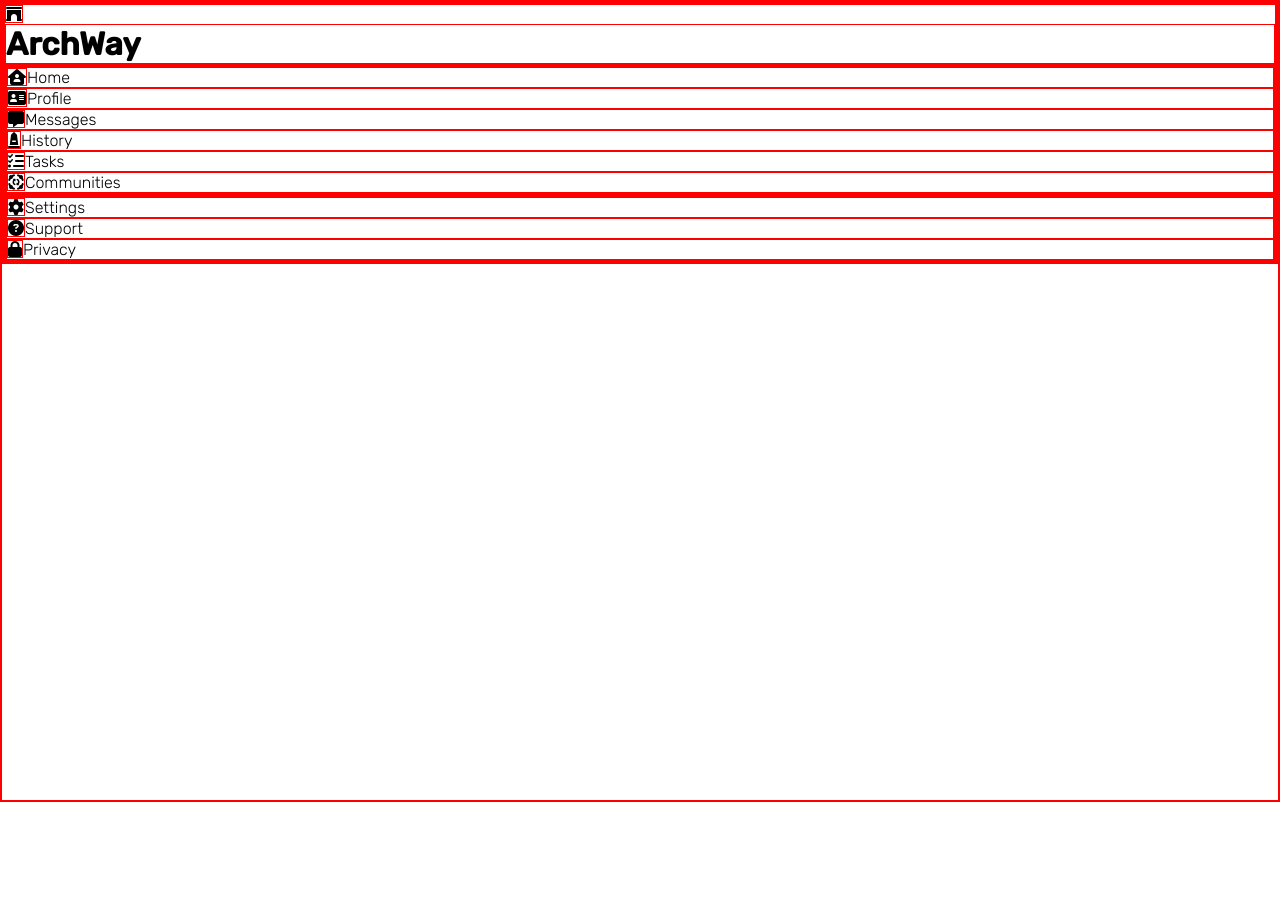
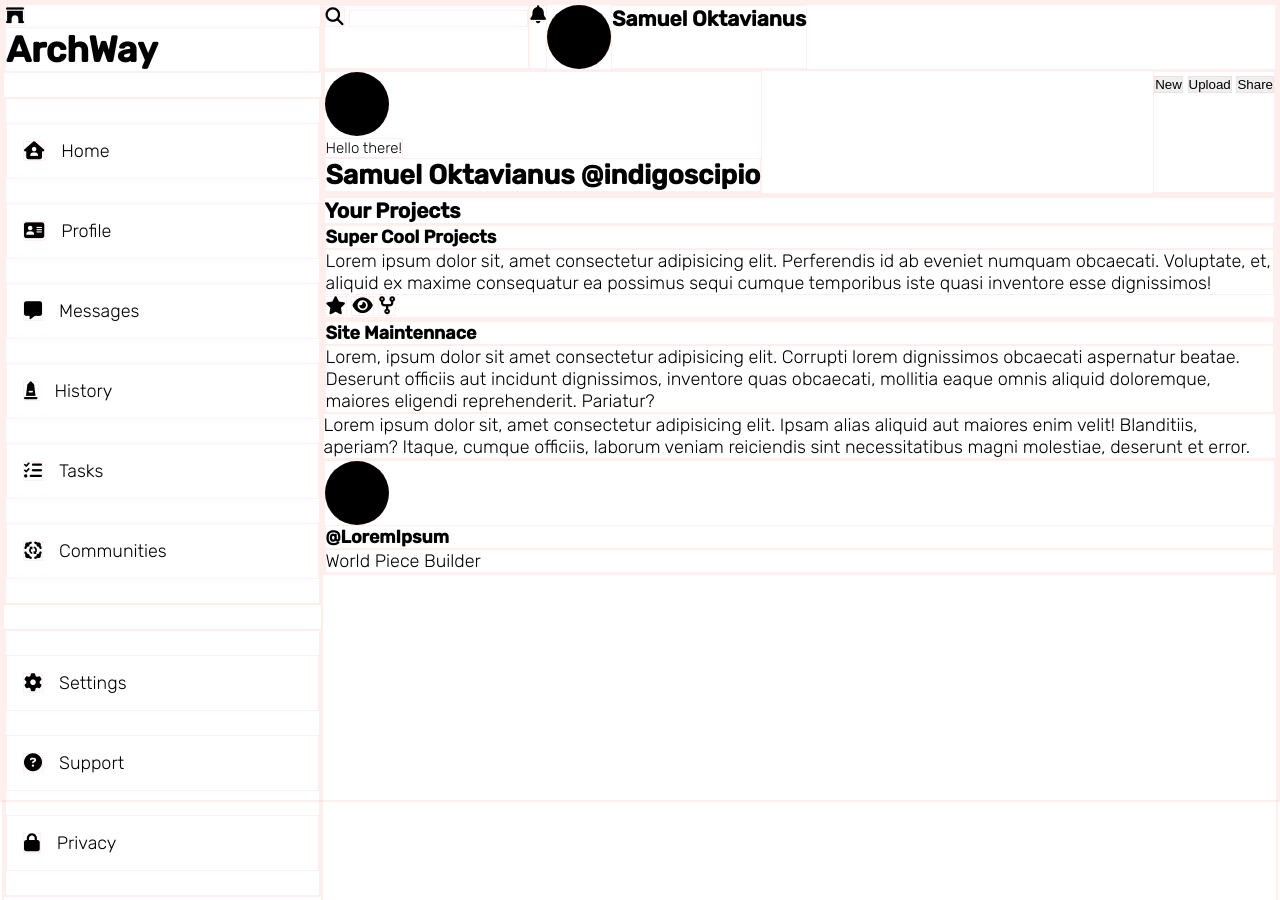
Before and after one commit to indigoscipio/admin-dashboard-v1, a plain HTML site: page index.html in a window 1280 px wide. Shown: the top 900 px of the page. Before the commit the page ends 802 px from the top, so only its background shows below. Drawn offline with Linux system fonts and the light colour scheme.

Commit message:
having a hard time deciding between grid vs column

```diff
--- a/index.html
+++ b/index.html
@@ -7,6 +7,7 @@
     <title>Admin Dashboard</title>
     <link rel="stylesheet" href="style.css" />
   </head>
+
   <body>
     <div class="container">
       <div class="sidebar">
@@ -26,18 +27,19 @@
         </div>
         <div class="sidebar-menu-2">
           <ul>
-            <li><i class="fa-solid fa-gear"></i></i>Settings</li>
+            <li><i class="fa-solid fa-gear"></i>Settings</li>
             <li><i class="fa-solid fa-circle-question"></i>Support</li>
             <li><i class="fa-solid fa-lock"></i>Privacy</li>
           </ul>
         </div>
       </div>
+
+      <div class="top-nav">
+        <div class="header-1">
+          <div class="search-bar">
+            <i class="fa-solid fa-magnifying-glass"></i>
+            <input type="search" />
           </div>
-
-      <!-- <div class="main-container">
-          <div class="header-1">
-            <i class="fa-solid fa-magnifying-glass"></i>
-              <input type="search">
           <i class="fa-solid fa-bell"></i>
           <div class="avatar small"></div>
           <h3>Samuel Oktavianus</h3>
@@ -54,16 +56,52 @@
             <button>Share</button>
           </div>
         </div>
+      </div>
+
       <div class="main-content">
-            <div class="your-projects">
+        <div class="projects-container">
           <h3>Your Projects</h3>
-                <div class="project">
+          <div class="project-item">
             <h4>Super Cool Projects</h4>
-                    Lorem ipsum dolor sit, amet consectetur adipisicing elit. Perferendis id ab eveniet numquam obcaecati. Voluptate, et, aliquid ex maxime consequatur ea possimus sequi cumque temporibus iste quasi inventore esse dignissimos!
+            <p>
+              Lorem ipsum dolor sit, amet consectetur adipisicing elit.
+              Perferendis id ab eveniet numquam obcaecati. Voluptate, et,
+              aliquid ex maxime consequatur ea possimus sequi cumque temporibus
+              iste quasi inventore esse dignissimos!
+            </p>
+            <i class="fa-solid fa-star"></i>
+            <i class="fa-solid fa-eye"></i>
+            <i class="fa-solid fa-code-fork"></i>
+          </div>
+        </div>
+
+        <div class="announcements-container">
+          <div class="announcement-item">
+            <h4>Site Maintennace</h4>
+            <p>
+              Lorem, ipsum dolor sit amet consectetur adipisicing elit. Corrupti
+              lorem dignissimos obcaecati aspernatur beatae. Deserunt officiis
+              aut incidunt dignissimos, inventore quas obcaecati, mollitia eaque
+              omnis aliquid doloremque, maiores eligendi reprehenderit.
+              Pariatur?
+            </p>
+          </div>
+          Lorem ipsum dolor sit, amet consectetur adipisicing elit. Ipsam alias
+          aliquid aut maiores enim velit! Blanditiis, aperiam? Itaque, cumque
+          officiis, laborum veniam reiciendis sint necessitatibus magni
+          molestiae, deserunt et error.
+        </div>
+
+        <div class="trending-container">
+          <div class="trending-item">
+            <div class="avatar small"></div>
+            <h4>@LoremIpsum</h4>
+            <p>World Piece Builder</p>
           </div>
         </div>
       </div>
-      </div> -->
+    </div>
+
     <script src="script.js"></script>
     <script src="https://kit.fontawesome.com/ffb9bf6e53.js"></script>
   </body>
--- a/style.css
+++ b/style.css
@@ -3,11 +3,61 @@
   margin: 0;
   padding: 0;
   box-sizing: border-box;
-  border: 1px solid red;
+  border: 1px solid rgba(255, 0, 0, 0.068);
+}
+
+:root {
+  font-size: 18px;
 }
 
 body {
   font-weight: 300;
   font-family: "Rubik", sans-serif;
   height: 100vh;
+  overflow: hidden;
 }
+
+.container {
+  display: grid;
+  grid-template-columns: 1fr 3fr;
+  grid-template-rows: 1fr 8fr;
+}
+
+.sidebar {
+  grid-row: 1/3;
+  display: flex;
+  flex-direction: column;
+  gap: 24px;
+}
+
+.sidebar ul li {
+  margin: 24px 0;
+  padding: 16px 0;
+  list-style-type: none;
+}
+
+.sidebar ul li .fa-solid {
+  margin: 0 16px;
+}
+
+.main-content {
+  grid-column: 2/4;
+}
+
+.avatar {
+  height: 64px;
+  width: 64px;
+  background-color: black;
+  border-radius: 50%;
+}
+
+.header-1 {
+  display: flex;
+  grid-template-columns: 3fr auto;
+}
+
+.header-2 {
+  display: flex;
+  flex-direction: row;
+  justify-content: space-between;
+}
```
Lines whose indentation alone changed are shown as unchanged.
